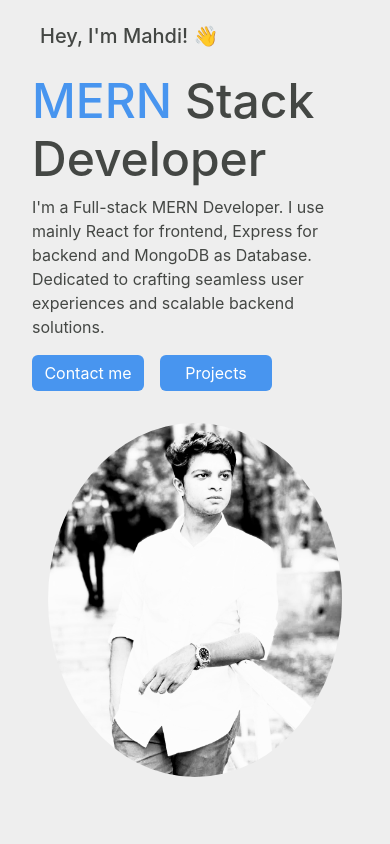
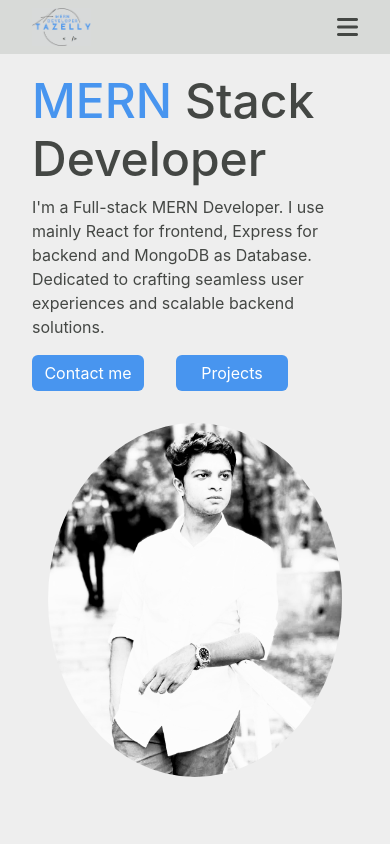
Before and after one commit to MdMahdiHasanTazelly/Md_Mahdi_Hasan_Tazelly, a React (Create React App) app: page / in a window 390 px wide. Shown: the top 844 px of the page. Built offline with nearby package versions, Linux system fonts and the light colour scheme.

Commit message:
Added nav bar and it's responsiveness

```diff
--- a/package.json
+++ b/package.json
@@ -12,6 +12,7 @@
     "react-dom": "^18.3.1",
     "react-router-dom": "^6.28.0",
     "react-scripts": "5.0.1",
+    "react-scroll": "^1.9.0",
     "web-vitals": "^2.1.4"
   },
   "scripts": {
--- a/src/App.js
+++ b/src/App.js
@@ -1,16 +1,18 @@
 //import './App.css';
+// import { BrowserRouter, Routes, Route } from 'react-router-dom';
 import TopBar from './components/TopBar';
 import Hero from './components/Hero';
 import Skills from './components/Skills';
 import About from './components/About'
 import ProjectsHome from './components/Projects/PeojectsHome';
 import Contact from './components/Contact';
-import Footer from "./components/Footer.js"
+import Footer from './components/Footer';
+
 
 function App() {
   return (
     <div className="App">
-      {/* <TopBar/> */}
+      <TopBar/>
       <Hero/>
       <About/>
       <Skills/>
--- a/src/components/About.js
+++ b/src/components/About.js
@@ -1,5 +1,8 @@
+import { Element } from "react-scroll";
+
 function About(){
     return(
+        <Element name="about">
             <div className="aboutContainer">
                 <h2>Wanna know more?</h2>
                 <p>
@@ -19,6 +22,7 @@ function About(){
                     I&#39;m <span className="highlighted">open to collaboration and new opportunities</span>, so feel free to reach out!
                 </p>
             </div>
+        </Element>
     );
 }
 
--- a/src/components/Contact.js
+++ b/src/components/Contact.js
@@ -1,4 +1,5 @@
 import {useState, useRef} from 'react';
+import { Element } from 'react-scroll';
 import emailjs from '@emailjs/browser';
 import "./PopUp.css";
 
@@ -56,6 +57,7 @@ import "./PopUp.css";
 
 
     return (
+
         <div className="contact-container">
 
               { isPopUpVisible &&(
@@ -104,6 +106,7 @@ import "./PopUp.css";
                <button type="submit">Send</button>
              </form>
         </div>
+
     );
  }
 
--- a/src/components/Footer.js
+++ b/src/components/Footer.js
@@ -1,8 +1,9 @@
 import React from 'react';
+import { Element } from 'react-scroll';
 
 function Footer() {
     return (
-        <>
+        <Element name="contact">
         <div className='footer-container'>
             <h2>Get Me in Touch</h2>
             <div className='footer-details'>
@@ -62,7 +63,7 @@ function Footer() {
             <p>Made with <span>&hearts;</span> by Md Mahdi Hasan Tazelly</p>
             <p>&#64;2024 All Rights Reserved</p>
         </div>
-        </>
+        </Element>
     );
 }
 
--- a/src/components/Hero.js
+++ b/src/components/Hero.js
@@ -1,5 +1,8 @@
+import { Element, Link } from "react-scroll";
+
 function Hero(){
     return(
+      <Element name="home">
        <div className=" heroContainer ">
            <div className="heroDescription ">
               <h2>Hey, I'm Mahdi! &#128075;</h2>
@@ -12,8 +15,13 @@ function Hero(){
                  Express for backend and MongoDB as Database. Dedicated to crafting
                  seamless user experiences and scalable backend solutions.
               </p>
-              <button type="button" class="btn btn-primary btn-one">Contact me</button>
-              <button type="button" class="btn btn-primary">Projects</button>
+              <Link to="contact" smooth={true} duration={400}>
+                  <button type="button" class="btn btn-primary btn-one">Contact me</button>
+              </Link>
+
+              <Link to="projects" smooth={true} duration={400}>
+                  <button type="button" class="btn btn-primary">Projects</button>
+              </Link>
            </div>
 
            <div className="heroImage ">
@@ -23,6 +31,7 @@ function Hero(){
 
            </div>
        </div>
+       </Element>
     );
 }
 
--- a/src/components/Projects/PeojectsHome.js
+++ b/src/components/Projects/PeojectsHome.js
@@ -1,15 +1,19 @@
+import { Element } from "react-scroll";
 import Project1 from "./Project1";
 import Project2 from "./Project2";
 import Project3 from "./Project3";
 
+
 function ProjectsHome(){
     return(
+        <Element name="projects">
             <div className="projects-container">
                 <h2>Projects</h2>
                 <Project1/>
                 <Project2/>
                 <Project3/>
             </div>
+        </Element>
     );
 }
 
--- a/src/components/Skills.js
+++ b/src/components/Skills.js
@@ -1,6 +1,8 @@
+import { Element } from "react-scroll";
+
 function Skills() {
   return (
-    <>
+    <Element name="skills">
         <div className="skill-section">
           <h2>Skills</h2>
           <div className="skillsContainer">
@@ -126,7 +128,7 @@ function Skills() {
         </div>
 
 
-    </>
+    </Element>
   );
 }
 
--- a/src/components/TopBar.js
+++ b/src/components/TopBar.js
@@ -1,11 +1,46 @@
-
+import { useState } from "react";
+import { Link } from 'react-scroll';
 
 function TopBar(){
-    return(
-        <>
-        <h1>TopBar</h1>
-        </>
-    );
+
+    const [isOpen, setIsOpen] = useState(false);
+
+    const toggleMenu = () => {
+        setIsOpen(!isOpen);
+    };
+
+  return (
+    <nav className="navbar">
+      <div className="nav-logo">
+         <img src="/images/logo.png"/>
+      </div>
+      <button className="nav-toggle" onClick={toggleMenu}>
+        <i class="fa-solid fa-bars"></i>
+      </button>
+      <ul className={`nav-menu ${isOpen ? "open" : ""}`}>
+
+        <li>
+          <a href="/">Home</a>
+        </li>
+
+        <li>
+            <Link to="projects" smooth={true} duration={400}>
+                Projects
+            </Link>
+        </li>
+        <li>
+            <Link to="skills" smooth={true} duration={400}>
+               Skills
+            </Link>
+        </li>
+        <li>
+          <Link to="contact" smooth={true} duration={400}>
+              Contact
+          </Link>
+        </li>
+      </ul>
+    </nav>
+  );
 }
 
 export default TopBar;
--- a/src/index.css
+++ b/src/index.css
@@ -20,12 +20,13 @@ code {
   color: #4895ef;
 }
 /* ---------------Hero Styling--------- */
+
 .heroContainer{
   display: flex;
   flex-direction: row;
   justify-content: space-between;
   align-items: center;
-  margin: 4.5rem 5rem;
+  margin: 7rem 5rem 2.5rem 5rem;
 }
 
 .heroDescription > h2{
@@ -43,17 +44,17 @@ code {
   font-size: 1.25rem;
   font-weight: 400;
 }
-.heroDescription> button{
+.heroDescription button{
   background-color: #4895ef;
   width: 7rem;
   border: none;
 }
 
-.heroDescription> button:hover{
+.heroDescription button:hover{
   background-color: #444744;
 
 }
-.heroDescription>.btn-one{
+.heroDescription .btn-one{
   margin-right: 2rem;
 }
 .img-frame > img{
@@ -125,7 +126,6 @@ code {
   margin: 1.5rem 0rem;
   height: 18rem;
   width: 15rem;
-  /* border: 1.5px solid #444744; */
   border-radius: 1rem;
   padding: 1rem;
   background-color: #d8dad8;
@@ -155,7 +155,6 @@ code {
   overflow-x: hidden;
   white-space: nowrap;
   background-color: #d8dad8;
-  /* border: 1px solid #444744; */
   display: flex;
   align-items: center;
   box-shadow: 4px 4px 8px #444744;
@@ -299,8 +298,6 @@ code {
 .footer-details{
   display: flex;
   flex-direction: row;
-
-  /* padding-left: 2rem; */
 }
 .footer-contact{
   font-size: 1.25rem;
@@ -316,8 +313,6 @@ code {
   justify-content: flex-start;
 }
 .footer-socials i{
-  /* margin-left: 2rem; */
-  /* margin-top: 2rem; */
   font-size: 1.5rem;
 }
 .footer-socials i:hover{
@@ -343,6 +338,76 @@ code {
 .copyright span{
   color: #4895ef;
 }
+
+/*---------Topbar Styling---------- */
+.navbar {
+  position: sticky;
+  display: flex;
+  align-items: center;
+  justify-content: space-between;
+  color: #444744;
+  position: fixed;
+  width: 100%;
+  top: 0;
+  z-index: 2;
+}
+
+.navbar, .navbar *{
+  background-color: #d8dad8;
+}
+
+.nav-logo{
+  width: 50%;
+}
+
+.nav-logo img{
+  width: 12%;
+  margin-left: 2rem;
+}
+.nav-menu {
+  display: flex;
+  list-style-type: none;
+  margin: 0;
+  padding: 0;
+}
+
+.nav-menu li {
+  margin: 0 15px;
+}
+
+.nav-menu a {
+  color: #444744;
+  text-decoration: none;
+  font-weight: bold;
+}
+
+.navbar li:hover {
+  color: #4895ef;
+  cursor: pointer;
+}
+ li > a:hover{
+  color: #4895ef;
+}
+
+.nav-toggle {
+  display: none;
+  flex-direction: column;
+  justify-content: center;
+  align-items: center;
+  cursor: pointer;
+  background: none;
+  border: none;
+  padding: 0;
+}
+
+.nav-toggle i{
+  margin-right: 2rem;
+  font-size: .75rem;
+}
+
+
+
+
 
 
 
@@ -375,8 +440,6 @@ code {
   }
 
   /*------about me responsiveness------*/
-
-  @media (max-width: 768px) {
 
     .aboutContainer{
       margin: 3rem 1.25rem;
@@ -459,7 +522,64 @@ code {
     }
 
 
+    /*---------Topbar responsiveness-------*/
 
-  }
+    .navbar{
+      display: flex;
+      flex-direction: row;
+      justify-content: space-between;
+      align-items: center;
+    }
+    .nav-logo img{
+      width: 30%;
+    }
+    .nav-toggle {
+      display: none;
+      flex-direction: column;
+      justify-content: center;
+      align-items: center;
+      cursor: pointer;
+      background: none;
+      border: none;
+      padding: 0;
+    }
+
+    .hamburger {
+      width: 25px;
+      height: 3px;
+      margin: 4px 0;
+      transition: 0.4s;
+    }
+
+
+      .nav-menu {
+        display: none; /* Hide menu by default on mobile */
+        flex-direction: column;
+        position: absolute;
+        top: 60px;
+        right: 0;
+        background-color: #d8dad8;
+        width: 100%;
+      }
+
+      .nav-menu.open {
+        display: flex;
+      }
+
+      .nav-menu li {
+        margin: 10px 0;
+        text-align: center;
+      }
+
+      .nav-toggle {
+        display: flex; /* Show toggle button on mobile */
+      }
+      .nav-toggle i{
+        font-size: 1.5rem;
+        margin-left: 6rem;
+      }
+
+
+
 
 }
```
Also changed, not shown: public/images/logo.png (added), 1 other file (tests, documents, lock files or other folders). Lines whose indentation alone changed are shown as unchanged.
